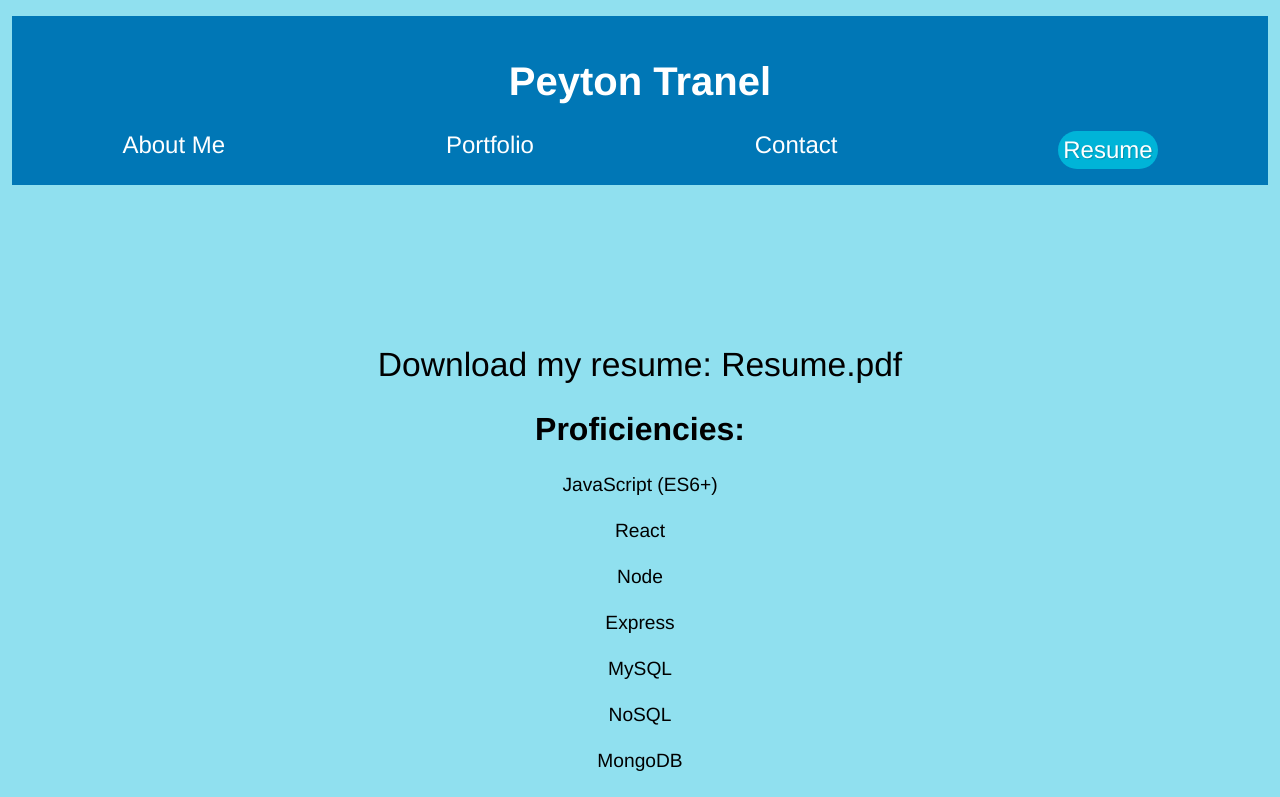
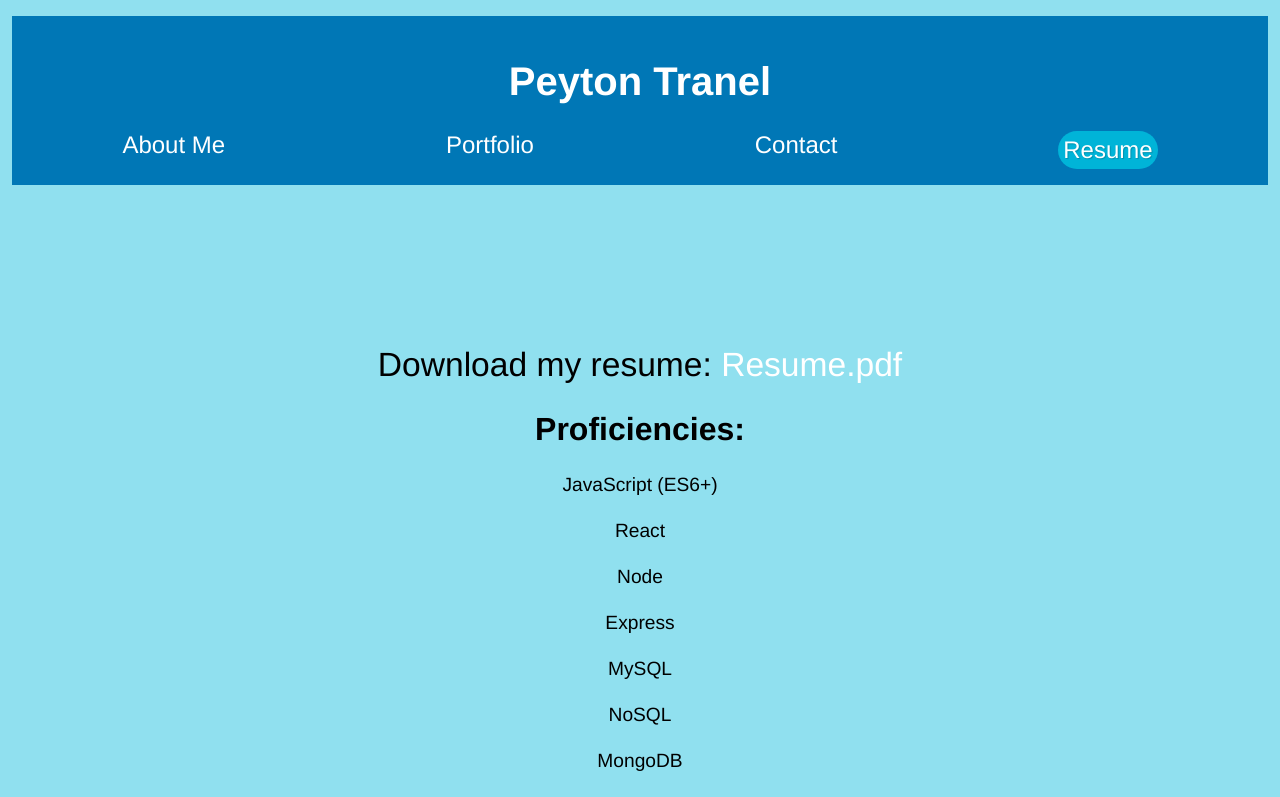
Before and after one commit to pjt3232/React-Portfolio, a React (Vite) app: page /resume in a window 1280 px wide. Shown: the top 797 px of the page. Built offline with nearby package versions, Linux system fonts and the light colour scheme.

Commit message:
Updated css, fixed typos, added download ability to resume page

```diff
--- a/src/App.css
+++ b/src/App.css
@@ -107,7 +107,7 @@ body {
 }
 
 .resume a {
-  color: black;
+  color: white;
   text-decoration: none;
 }
 
@@ -192,6 +192,7 @@ footer {
 /*portfolio projects styling*/
 .project-card {
   max-width: 100vw;
+  margin: 0 auto;
   margin-bottom: 2rem;
   font-size: 1.5rem;
   border: 1px solid #ddd;
--- a/src/pages/Portfolio.jsx
+++ b/src/pages/Portfolio.jsx
@@ -10,7 +10,7 @@ const Portfolio = () => {
             imageUrl: "https://dochub.com/20peytra/mqNjP3BVW1O6k7PR9yGzLk/ecopaw-tracker-screenshot-png?dt=DH4cqfW3AsjXGbTC8yqo",
             deployedLink: "https://ecopaw-tracker-033283e6e802.herokuapp.com/",
             githubLink: "https://github.com/MCunha17/ecopaw-tracker",
-            problem: "The problem solved with this application was wanting to track the users carbon emissions in an effort to save polar bears. This was solved by allowing users to create an account to log their carbon emissions and providing multiple donation websites to donate to polar bear conservation funds.",
+            problem: "The problem solved with this application was wanting to track the user's carbon emissions in an effort to save polar bears. This was solved by allowing users to create an account to log their carbon emissions and providing multiple donation websites to donate to polar bear conservation funds. For users to track their carbon emissions, the user would enter their miles traveled by car, public transportation, and walking with the goal being to limit their carbon emissions as much as possible and to be aware of how many carbon emissions they have in a day.",
             technologies: "Carbon Footprint API, bcrypt, Express, Handlebars templates, sequelize, and MySQL"
         },
         {
@@ -18,7 +18,7 @@ const Portfolio = () => {
             imageUrl: "https://user-images.githubusercontent.com/124208861/233245572-31c3d049-8850-45d8-8eae-6c9f804bc93c.png",
             deployedLink: "https://annabellefosburgh.github.io/heavy-dolphin/",
             githubLink: "https://github.com/annabellefosburgh/heavy-dolphin",
-            problem: "The problem solved with this application was wanting to find a new drink to try based on a certain criteria the user wants. This was solved by creating a drop down menu for three separate criteria, which were alcoholic/non-alcoholic , the spirit type, and category of drink. Given that criteria it picked a drink for the user and provides a YouTube video on how to make that drink.",
+            problem: "The problem solved with this application was wanting to find a new drink to try based on a certain criteria the user wants. This was solved by creating a drop down menu for three separate criteria, which were alcoholic/non-alcoholic, the spirit type, and category of drink. Given that criteria it picked a drink for the user and provides a YouTube video on how to make that drink.",
             technologies: "TheCocktailDB API, YouTube IFrame Player API, and Picnic CSS framework"
         },
         {
@@ -26,7 +26,7 @@ const Portfolio = () => {
             imageUrl: "https://dochub.com/20peytra/7J4mQvgRv6o83g0Rj2pO5n/pwa-text-editor-screenshot-png?dt=uDZ_atmy7D6sSxEbPckZ",
             deployedLink: "https://jate-quill-892f91be6a60.herokuapp.com/",
             githubLink: "https://github.com/pjt3232/PWA-Text-Editor",
-            problem: "The problem solved with this application is wanting a simple text editor that doesn't have overwhelming features, but works when the user is offline. This was solved by allowing the user to write text that is then saved to the user's computer storage and by adding offline functionality. Every time the user wants to use the app it will have their previous data and work with internet connection or without. This app also has the option to download it directly to the user's computer.",
+            problem: "The problem solved with this application is wanting a simple text editor that doesn't have overwhelming features, but works when the user is offline. This was solved by allowing the user to write text that is then saved to the user's computer storage and by adding offline functionality. Every time the user wants to use the app, it will have their previous data and work with internet connection or without. This app also has the option to download it directly to the user's computer.",
             technologies: "PWAs, WebpackPwaManifest, Inject Manifest, IndexedDB, service workers, and workbox npm packages"
         },
         {
@@ -42,7 +42,7 @@ const Portfolio = () => {
             imageUrl: "https://dochub.com/20peytra/mqNjP3BVW1OOAQWR9yGzLk/business-database-screenshot-png?dt=StBJagQRkTe5zy66yeFy",
             deployedLink: "https://drive.google.com/file/d/1uyoBdPSWTIw5QIYcmSfOK5386Hb3zmCl/view?usp=sharing",
             githubLink: "https://github.com/pjt3232/Business-Database",
-            problem: "The problem solved with this application is wanting to create a log of all of your employees and departments. This was solved by allowing the user to create, update, read, and/or delete any employee, manager, department, or salary. This app provides a drop down menu in the terminal that allows you to chose from various options, once you select an option it will use the user's input to update the entire log of the database. This allows you to manage how much money is going into each department, while also logging the user's entire business database.",
+            problem: "The problem solved with this application is wanting to create a log of all of your employees and departments. This was solved by allowing the user to create, update, read, and/or delete any employee, manager, department, or salary. This app provides a drop down menu in the terminal that allows you to chose from various options, once you select an option it will use the user's input to update the entire log of the database. This allows you to manage how much money is going into each department, while also logging the user's entire business database that they have created.",
             technologies: "MySQL and Inquirer npm package"
         },
         {
@@ -50,7 +50,7 @@ const Portfolio = () => {
             imageUrl: "https://dochub.com/20peytra/oGZeMNnwXOb60ZeVQvbrYd/weather-dashboard-screenshot-png?dt=AZHBcx_FyJw6vB4h5oHy",
             deployedLink: "https://pjt3232.github.io/Weather-Dashboard/",
             githubLink: "https://github.com/pjt3232/Weather-Dashboard",
-            problem: "The problem solved with this application is wanting to know the weather in various locations from around the world. This was solved by allowing the user to select a city from anywhere in the world, which then displays a 5 day forecast of that city to the user. This app also allows the user to have a saved history of their past locations they had viewed, allowing convient access to prior search results.",
+            problem: "The problem solved with this application is wanting to know the weather in various locations around the world. This was solved by allowing the user to select a city from anywhere in the world, which then displays a 5 day forecast of that city to the user. This app also allows the user to have a saved history of their past locations they had viewed, allowing convient access to prior search results.",
             technologies: "OpenWeather API, jQuery, Bootstrap, and Day.js"
         },
     ];
--- a/src/pages/Resume.jsx
+++ b/src/pages/Resume.jsx
@@ -7,7 +7,7 @@ const Resume = () => {
             <div>
                 <p>
                     Download my resume:
-                    <a href="https://drive.google.com/file/d/1L12gwHwC6VXInYsOa8Omqnm9jUDzYhsU/view?usp=sharing"> Resume.pdf</a>
+                    <a href="https://drive.google.com/uc?export=download&id=1L12gwHwC6VXInYsOa8Omqnm9jUDzYhsU" download="Peyton-Tranel-Resume.pdf"> Resume.pdf</a>
                 </p>
                 <h2>Proficiencies:</h2>
                 <ul>
```
